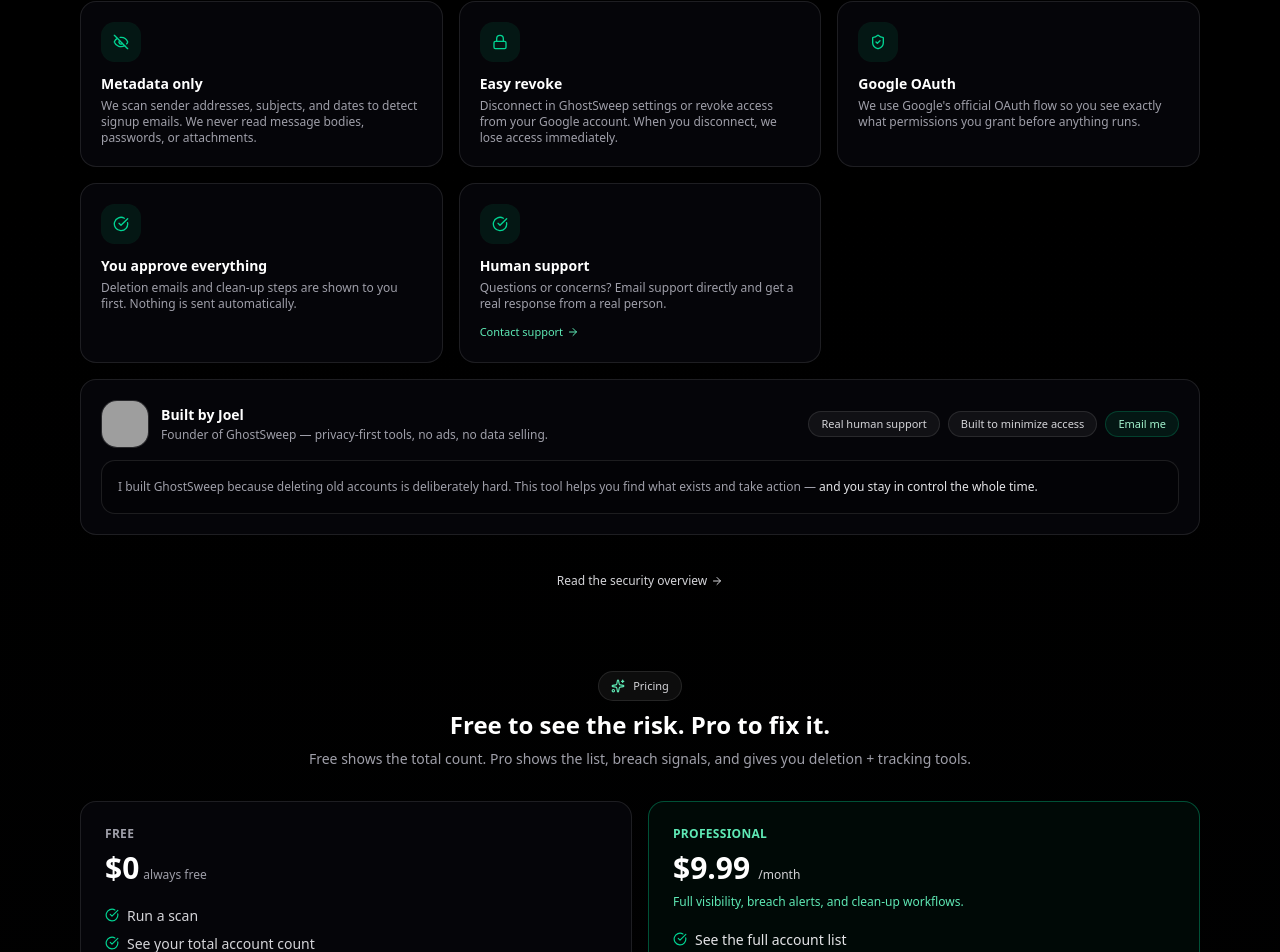
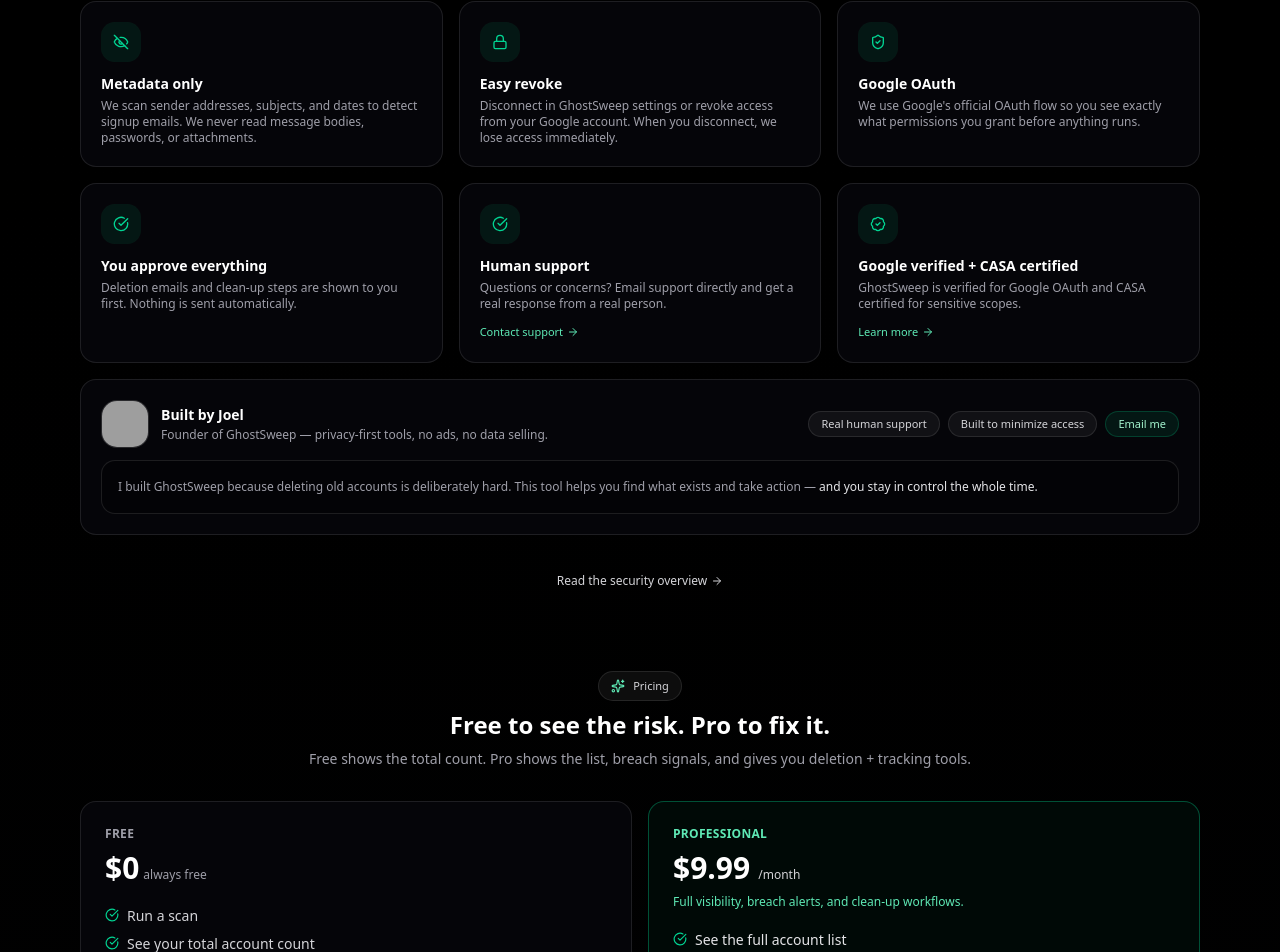
Before and after one commit to JKomieter/ghostsweep, a Next.js app: page /home in a window 1280 px wide. Shown: the part 2354-3306 px from the top of the page. Built offline with nearby package versions, Linux system fonts and the light colour scheme; grey boxes are pictures that could not be loaded.

Commit message:
Add Google verification and CASA certification badge to home page

```diff
--- a/app/home/page.tsx
+++ b/app/home/page.tsx
@@ -19,6 +19,7 @@
     ListChecks,
     Mail,
     ArrowDown,
+    BadgeCheck,
 } from "lucide-react";
 import Image from "next/image";
 
@@ -76,6 +77,13 @@
         desc: "Questions or concerns? Email support directly and get a real response from a real person.",
         linkText: "Contact support",
         linkHref: "mailto:support@ghostsweep.com",
+    },
+    {
+        icon: BadgeCheck,
+        title: "Google verified + CASA certified",
+        desc: "GhostSweep is verified for Google OAuth and CASA certified for sensitive scopes.",
+        linkText: "Learn more",
+        linkHref: "/home/security",
     },
 ];
 
@@ -331,10 +339,10 @@
 
                                         <span
                                             className={`text-[10px] rounded-full px-2 py-0.5 border ${row.status === "inactive"
-                                                    ? "border-zinc-500/40 text-zinc-300"
-                                                    : row.status === "security"
-                                                        ? "border-amber-500/40 text-amber-300"
-                                                        : "border-emerald-500/40 text-emerald-300"
+                                                ? "border-zinc-500/40 text-zinc-300"
+                                                : row.status === "security"
+                                                    ? "border-amber-500/40 text-amber-300"
+                                                    : "border-emerald-500/40 text-emerald-300"
                                                 }`}
                                         >
                                             {row.status}
```
